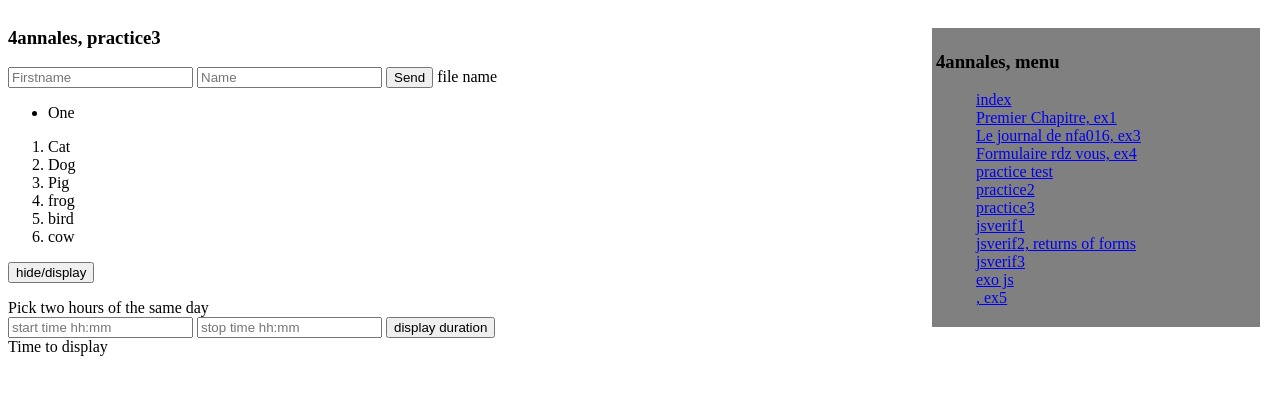
After one commit to MrFabkirox/4annales1, a PHP site: page /4annales1/practice3.php in a window 1280 px wide. The commit adds this page. Shown: the top 395 px of the page. Run offline with PHP 8.4, Linux system fonts and the light colour scheme.

Commit message:
more js in practice3

```diff
--- a/menu.php
+++ b/menu.php
@@ -7,6 +7,7 @@
     <li><a href="http://localhost/4annales1/formulairerdzvous.php">Formulaire rdz vous, ex4</a></li>
     <li><a href="http://localhost/4annales1/practice.php">practice test</a></li>
     <li><a href="http://localhost/4annales1/practice2.php">practice2</a></li>
+    <li><a href="http://localhost/4annales1/practice3.php">practice3</a></li>
     <li><a href="http://localhost/4annales1/jsverif1.php">jsverif1</a></li>
     <li><a href="http://localhost/4annales1/jsverif2.php">jsverif2, returns of forms</a></li>
     <li><a href="http://localhost/4annales1/jsverif3.php">jsverif3</a></li>
--- /dev/null
+++ b/practice3.php
@@ -0,0 +1,132 @@
+<!DOCTYPE HTML>
+<html>
+<head>
+  <title>Exo</title>
+  <meta charset="utf-8"/>
+<style>
+	#left {
+		width: 75%;
+		position: fixed;
+	}
+	#right {
+		width: 25%;
+		position: absolute;
+		right: 0;
+		background: grey;
+		margin: 20px;
+		padding: 4px;
+	}
+</style>
+<script>
+
+	function verifEmpty(value) {
+		var e = document.getElementById(value).value.trim();
+		if(e == "" || e == null) {
+			document.getElementById('nameEmpty').innerHTML = "Field empty";
+			return false;
+		} else {
+			return true;
+		}
+	}
+
+ 	function add(ulid, listToAdd) {
+ 		var ulToAdd = document.getElementById(ulid);
+
+ 		for(i in listToAdd) {
+ 			var ulToAddLi = document.createElement('li');
+ 			var ulToAddTxt = document.createTextNode(listToAdd[i]);
+ 			ulToAddLi.appendChild(ulToAddTxt);
+ 			ulToAdd.appendChild(ulToAddLi);
+ 		}
+ 	}
+
+	var seen = "none";
+
+ 	function hide() {
+
+ 		var olToHideli = document.querySelectorAll('#olToHide li');
+
+ 		for(var i=0; i<olToHideli.length ; i++) {
+
+ 			if (i != olToHideli.length - 1) {
+ 				olToHideli[i].style.display = seen;
+ 			}
+ 		}
+ 		if(seen === "none") {
+ 			seen = "list-item";
+ 		} else {
+ 			seen = "none";
+ 		}
+ 	}
+
+ 	function verifTime(timeV) {
+ 		var start = document.getElementById(timeV).value.trim();
+
+ 		if(/^(([0-9]|[01][0-9])|\b20\b|21|22|23):([0-5][0-9])$/.test(start) == true) {
+ 			document.getElementById('timeMessage').innerHTML = start;
+ 			return true;
+ 		} else {
+ 			document.getElementById('timeMessage').innerHTML = "Time format not correct";
+ 			return false;
+ 		}
+ 	}
+
+ 	function timeInMinute(t) {
+ 		var time = document.getElementById(t).value.trim();
+ 		var durArray = time.split(":");
+ 		var duree = parseInt(durArray[0]*60) + parseInt(durArray[1]);
+ 		return duree;
+ 	}
+
+ 	function compareDuration(duree1, duree2) {
+ 		document.getElementById('timeMessage').innerHTML = duree2 - duree1;
+ 	}
+
+</script>
+
+</head>
+<body>
+
+<div id="right"><?php include("menu.php"); ?></div>
+
+<div id="left">
+
+<h3>4annales, practice3</h3>
+
+<form action="jsverif2.php" type="get" >
+	<input type="text" id="fn1" placeholder="Firstname" name="txt1"></input>
+	<input type="text" id="name1" placeholder="Name"></input>
+	<button type="submit" onclick="return !!(verifEmpty('name1') & verifEmpty('fn1'))">Send</button>
+	<span id="nameEmpty">file name</span>
+</form>
+
+<p>
+	<ul id="ulToAdd">
+		<li onclick="add('ulToAdd', [['99problems'], [1]])">One</li>
+	</ul>
+</p>
+
+<p>
+	<ol id="olToHide">
+		<li>Cat</li>
+		<li>Dog</li>
+		<li>Pig</li>
+		<li>frog</li>
+		<li>bird</li>
+		<li>cow</li>
+	</ol>
+	<button type="button" onclick="hide()">hide/display</button>
+</p>
+
+<p>
+	<span>Pick two hours of the same day</span><br />
+	<input type="text" id="startTime" placeholder="start time hh:mm" onkeyup="return verifTime('startTime')"></input>
+	<input type="text" id="stopTime" placeholder="stop time hh:mm" onkeyup="return verifTime('stopTime')"></input>
+	<button type="button" onclick="compareDuration(timeInMinute('startTime'), timeInMinute('stopTime'))">display duration</button><br />
+	<span id="timeMessage">Time to display</span>
+</p>
+
+</div>
+
+</body>
+</html>
```
Also changed, not shown: exojs.php (+16 -5 lines), jsverif2.php (+15 -1 lines), jsverif3.php (+15 -1 lines), practice2.php (+16 -2 lines).
